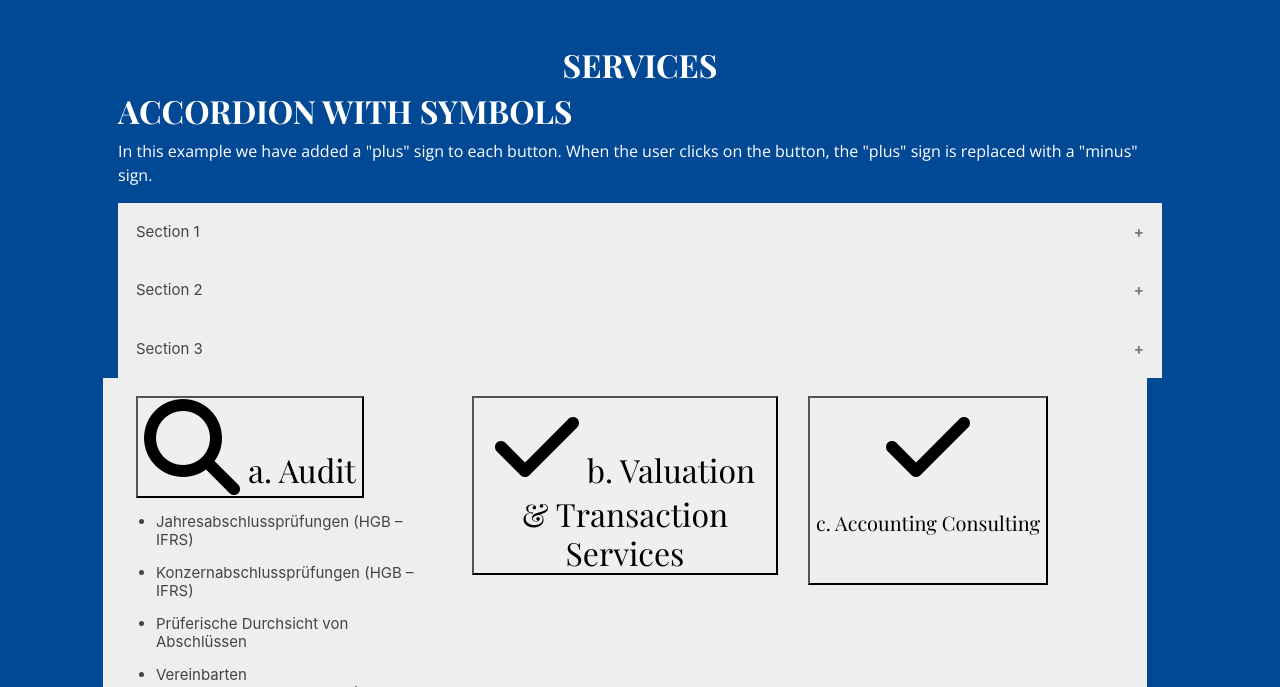
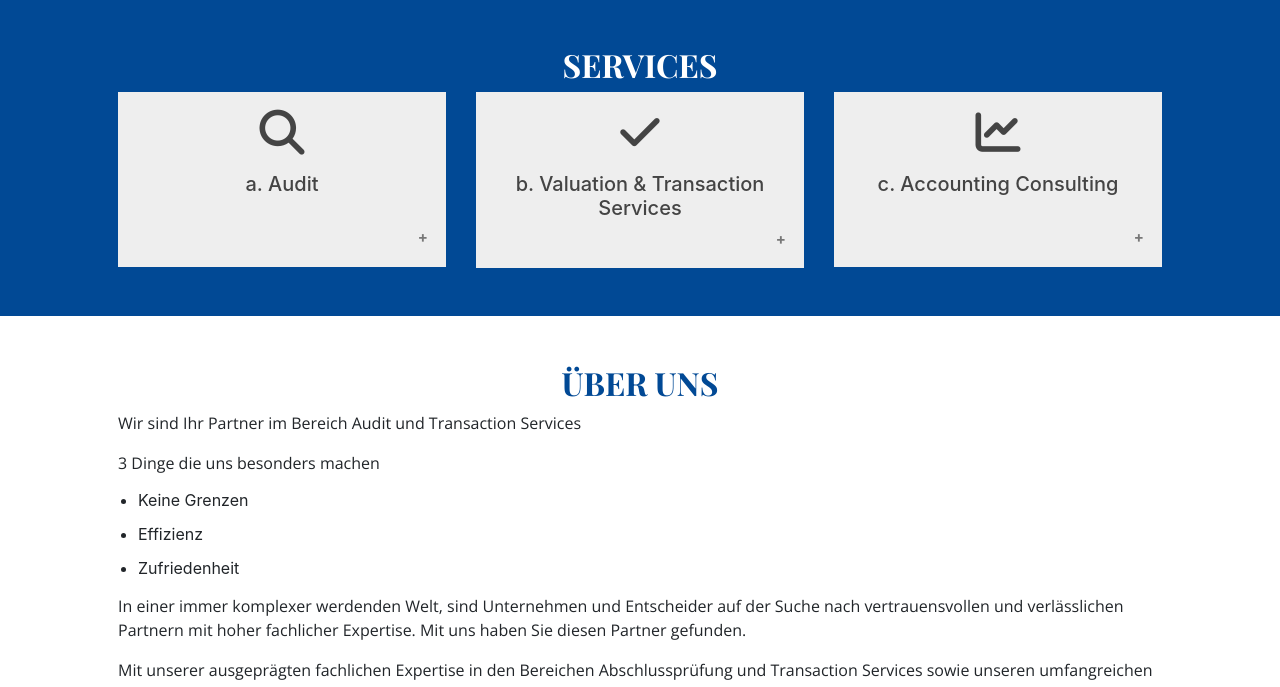
Before and after one commit to YinFromWuHanklan/wpseidemann, a plain HTML site: page index.html in a window 1280 px wide. Shown: the part 113-800 px from the top of the page. Drawn offline with nearby package versions, Linux system fonts and the light colour scheme.

Commit message:
content accordion

```diff
--- a/index.html
+++ b/index.html
@@ -46,40 +46,15 @@
     <section id="services">
         <div class="container p-5">
             <h2 class="text-center">Services</h2>
-
-
-
-            <h2>Accordion with symbols</h2>
-            <p>In this example we have added a "plus" sign to each button. When the user clicks on the button, the "plus" sign is replaced with a "minus" sign.</p>
-            <button class="accordion">Section 1</button>
+            <div class="row">
+                <div class="col-md-4">
+                    <button class="accordion">
+                        <div class="text-center">
+                            <i class="fa fa fa-search fa-3x"></i>
+                            <h3 class="mt-3">a. Audit</h3><br>
+                        </div>
+                    </button>
                     <div class="panel">
-              <p>Lorem ipsum dolor sit amet, consectetur adipisicing elit, sed do eiusmod tempor incididunt ut labore et dolore magna aliqua. Ut enim ad minim veniam, quis nostrud exercitation ullamco laboris nisi ut aliquip ex ea commodo consequat.</p>
-            </div>
-
-            <button class="accordion">Section 2</button>
-            <div class="panel">
-              <p>Lorem ipsum dolor sit amet, consectetur adipisicing elit, sed do eiusmod tempor incididunt ut labore et dolore magna aliqua. Ut enim ad minim veniam, quis nostrud exercitation ullamco laboris nisi ut aliquip ex ea commodo consequat.</p>
-            </div>
-
-            <button class="accordion">Section 3</button>
-            <div class="panel">
-              <p>Lorem ipsum dolor sit amet, consectetur adipisicing elit, sed do eiusmod tempor incididunt ut labore et dolore magna aliqua. Ut enim ad minim veniam, quis nostrud exercitation ullamco laboris nisi ut aliquip ex ea commodo consequat.</p>
-            </div>
-
-
-
-
-
-                <div class="accordion row" id="accordionExample">
-                    <div class="accordion-item col-md-4">
-                      <h2 class="accordion-header" id="headingOne">
-                        <button class="accordion-button" type="button" data-bs-toggle="collapse" data-bs-target="#collapseOne" aria-expanded="true" aria-controls="collapseOne">
-                            <i class="fa fa fa-search fa-3x"></i>
-                            a. Audit
-                        </button>
-                      </h2>
-                      <div id="collapseOne" class="accordion-collapse collapse show" aria-labelledby="headingOne" data-bs-parent="#accordionExample">
-                        <div class="accordion-body">
                         <ul>
                             <li>Jahresabschlussprüfungen (HGB – IFRS)</li>
                             <li>Konzernabschlussprüfungen (HGB – IFRS)</li>
@@ -89,16 +64,14 @@
                         </ul>
                     </div>
                 </div>
+                <div class="col-md-4">
+                    <button class="accordion">
+                        <div class="text-center">
+                            <i class="fa fa fa-check fa-3x"></i>
+                            <h3 class="mt-3">b. Valuation &amp; Transaction Services</h3>
                         </div>
-                    <div class="accordion-item col-md-4">
-                      <h2 class="accordion-header" id="headingTwo">
-                        <button class="accordion-button collapsed" type="button" data-bs-toggle="collapse" data-bs-target="#collapseTwo" aria-expanded="false" aria-controls="collapseTwo">
-                            <i class="fa fa fa-check fa-3x"></i>
-                            b. Valuation &amp; Transaction Services
                     </button>
-                      </h2>
-                      <div id="collapseTwo" class="accordion-collapse collapse" aria-labelledby="headingTwo" data-bs-parent="#accordionExample">
-                        <div class="accordion-body">
+                    <div class="panel">
                         <ul>
                             <li>Unternehmensbewertung nach IDW S 1</li>
                             <li>Bewertung von kleine und mittlere Unternehmen</li>
@@ -109,16 +82,14 @@
                         </ul>
                     </div>
                 </div>
+                <div class="col-md-4">
+                    <button class="accordion">
+                        <div class="text-center">
+                            <i class="fa fa fa-chart-line fa-3x"></i>
+                            <h3 class="mt-3">c. Accounting Consulting</h3><br>
                         </div>
-                    <div class="accordion-item col-md-4">
-                      <h2 class="accordion-header" id="headingThree">
-                        <button class="accordion-button collapsed" type="button" data-bs-toggle="collapse" data-bs-target="#collapseThree" aria-expanded="false" aria-controls="collapseThree">
-                            <i class="fa fa fa-check fa-3x"></i>
-                            <h3 class="mt-3">c. Accounting Consulting</h3><br>
                     </button>
-                      </h2>
-                      <div id="collapseThree" class="accordion-collapse collapse" aria-labelledby="headingThree" data-bs-parent="#accordionExample">
-                        <div class="accordion-body">
+                    <div class="panel">
                         <ul>
                             <li>Interimsweis Übernahme von Funktionen in der Rechnungslegung und Internen Revision</li>
                             <li>Unterstützung bei der Erarbeitung von Bilanzierungsgutachten und -richtlinien</li>
@@ -129,14 +100,7 @@
                     </div>
                 </div>
             </div>
-                  </div>
-
-
-
-
-
-
-            <div class="row">
+            <!-- <div class="row">
                 <div class="col-md-4 service-box p-4">
                     <div class="text-center">
                         <i class="fa fa fa-search fa-3x"></i>
@@ -177,7 +141,7 @@
                         <li>Rechnungslegungsfragen nach HGB und IFRS</li>
                     </ul>
                 </div>
-            </div>
+            </div> -->
         </div>
     </section>
     <section id="ueber-uns">
```
Lines whose indentation alone changed are shown as unchanged.
